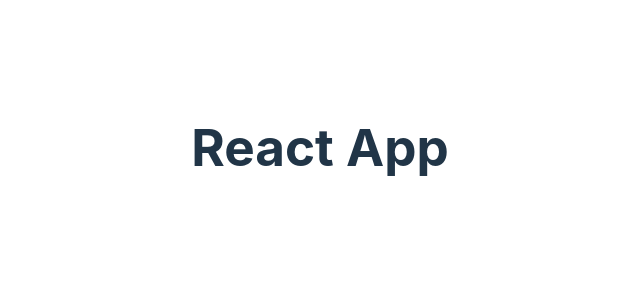
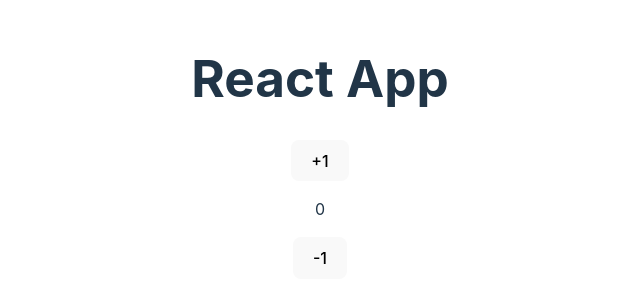
Before and after one commit to aleksandresher/react-course, a React (Vite) app: page / in a window 1280 px wide. Shown: the part 253-556 px from the top of the page, without its empty margins (320-960 px from the left). Built offline with nearby package versions, Linux system fonts and the light colour scheme.

Commit message:
useState hook

```diff
--- a/src/App.jsx
+++ b/src/App.jsx
@@ -1,9 +1,15 @@
 import "./App.css";
+import { useState } from "react";
 
 function App() {
+  const [count, setCount] = useState(0);
   return (
     <>
       <h1>React App</h1>
+
+      <button onClick={() => setCount((prev) => prev + 1)}>+1</button>
+      <p>{count}</p>
+      <button onClick={() => setCount((prev) => prev - 1)}>-1</button>
     </>
   );
 }
```
